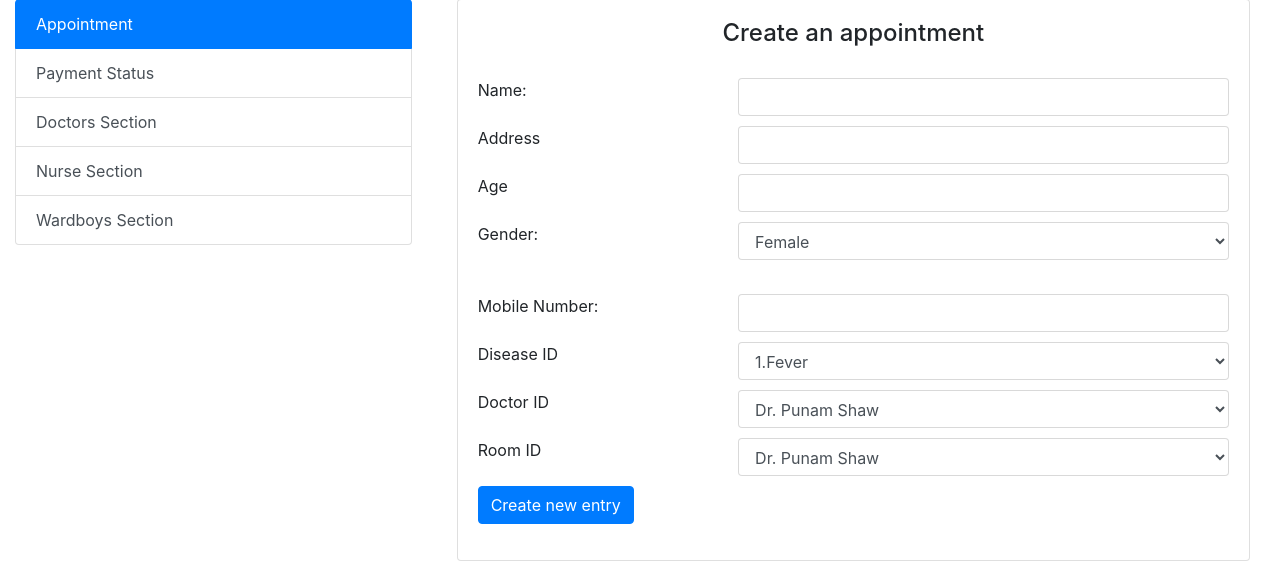
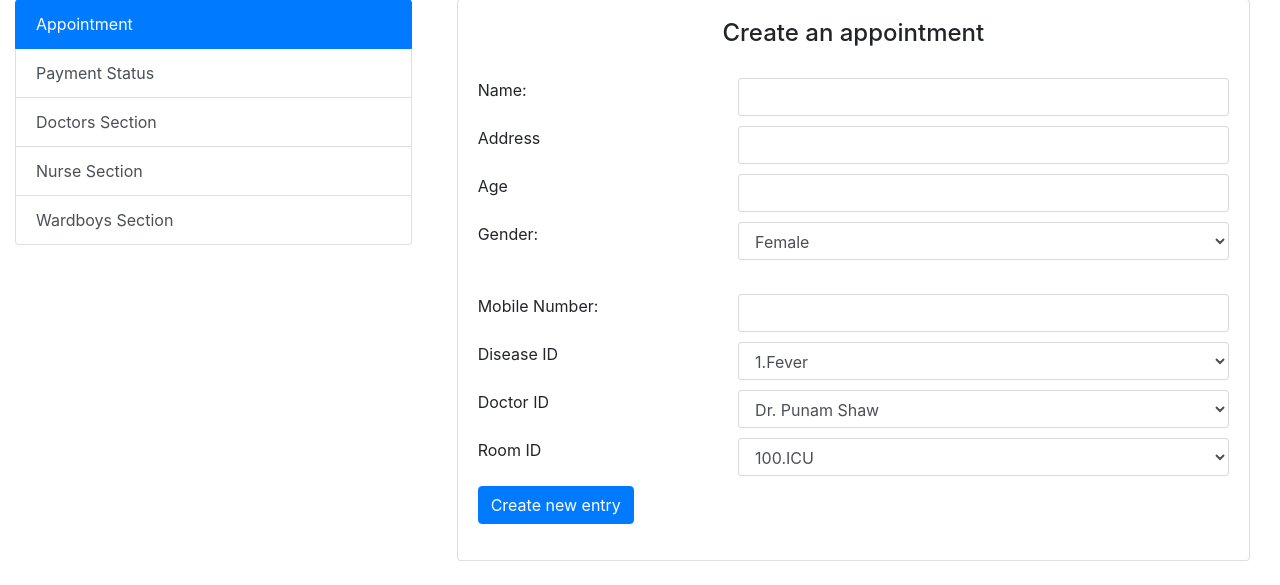
Before and after one commit to Project-F-CareConnect/Careconnect_hms, a PHP site: page /admin-panel.php in a window 1280 px wide. Shown: the part 501-1086 px from the top of the page. Run offline with PHP 8.4, Linux system fonts and the light colour scheme; the visitor is signed in with stand-in values (Sample User, id 1); some libraries are stand-ins or nearby versions.

Commit message:
Modify Room Table

```diff
--- a/func.php
+++ b/func.php
@@ -229,8 +229,17 @@ function display_admin_panel(){
                   <div class="col-md-4"><label>Room ID</label></div>
                   <div class="col-md-8">
                    <select name="room_id" class="form-control" >
-                     <option value="Dr. Punam Shaw">Dr. Punam Shaw</option>
-                      <option value="Dr. Ashok Goyal">Dr. Ashok Goyal</option>
+                     <option value="100"> 100.ICU </option>
+                     <option value="101"> 101.Emergency </option>
+                     <option value="102"> 102.OT </option>
+                     <option value="103"> 103.General </option>
+                     <option value="104"> 104.ICU </option>
+                     <option value="105"> 105.Emergency</option>
+                     <option value="106"> 106.OT</option>
+                     <option value="107"> 107.General </option>
+                     <option value="108"> 108.Emergency </option>
+                     <option value="109"> 109.OT </option>
+
                       <?php display_docs();?>
                     </select>
                   </div><br><br>
```
